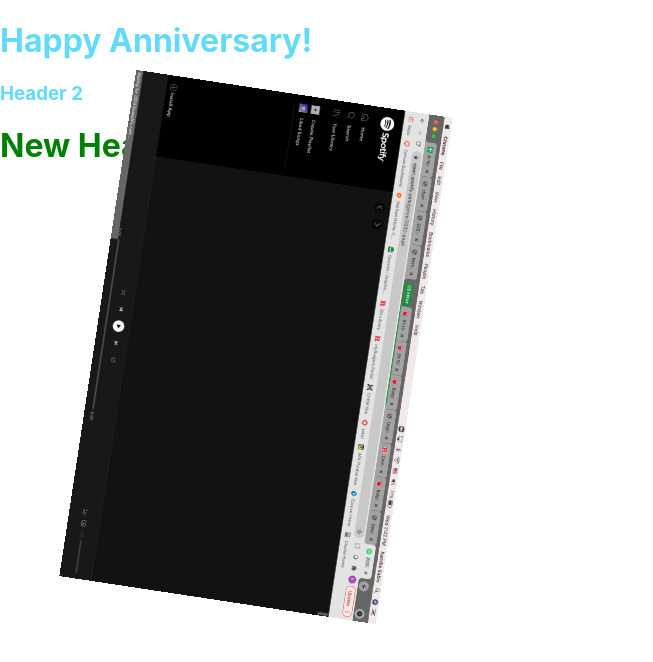
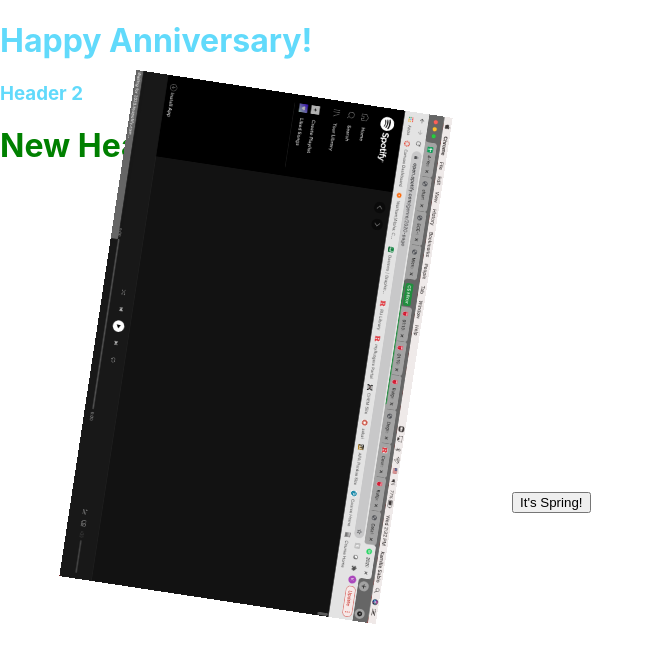
Before and after one commit to sabiokamille/anniversary-project, a React (Create React App) app: page / in a window 1280 px wide. Shown: the top 662 px of the page, without its empty margins (0-653 px from the left). Built offline with nearby package versions, Linux system fonts and the light colour scheme.

Commit message:
Rework for better examples and comments

```diff
--- a/src/App.js
+++ b/src/App.js
@@ -1,18 +1,28 @@
-import React from 'react';
+import React, {useState} from 'react';
 import './App.css';
-import picture from './images/picture.png'
 
-class App extends React.Component {
-  render() {
-    return (
-      <div>
-        <h1> Happy Anniversary! </h1>
-        <h3 class="obama"> Header 2 </h3>
-        <h1 id="rob"> New Header </h1>
-        <img src={picture} alt="picture" class="App-logo"/>
-      </div>
-    )
-  }
+import HomePage from './Components/HomePage/HomePage.js'
+import Spring from './Components/Spring/Spring.js'
+
+// React Hook "useState" cannot be called in a class component. React Hooks must be called in a React function component or a custom React Hook function
+
+function App() {
+  // Using state, we can control where the person goes next on the website. A simple example is below. We set the state to zero and render the HomePage
+  const [changePages, setChangePages] = useState(0)
+
+  return (
+    // Everything must be inside a container. For example: Everything below is inside a <div></div> container
+    <div>
+    {
+      // React doesn't really like if/else statements so a ternary operator is used instead. For more info: https://developer.mozilla.org/en-US/docs/Web/JavaScript/Reference/Operators/Conditional_Operator
+
+      // While the changePages state is zero, render the HomePage. If not, move on to Spring. setChangePages is passed to the HomePage component so you can change the state from there.
+      (changePages === 0) ?
+        <HomePage setChangePages={setChangePages} /> :
+        <Spring />
+    }
+    </div>
+  )
 }
 
 export default App
--- /dev/null
+++ b/src/Components/HomePage/HomePage.js
@@ -0,0 +1,24 @@
+import React from 'react';
+import picture from '../../images/picture.png'
+
+// Like before, React hooks can only be used in functions, so the nifty classes are almost obsolete.
+
+// The setChangePages is passed in as a prop. The "props" below is basically gathering everything you send to it. This makes it easy so you only have to change what you pass in one location (on the App page).
+function HomePage(props) {
+  // Then we create a variable for each prop we need. Make sure the name you set on the App page matches what you set below! Keeping everything the same name is the safest and easiest bet.
+  const { setChangePages } = props
+
+  return (
+    <div>
+      <h1> Happy Anniversary! </h1>
+      <h3 class="obama"> Header 2 </h3>
+      <h1 id="rob"> New Header </h1>
+      {/* WARNING: Redundant alt attribute. Screen-readers already announce `img` tags as an image. You don’t need to use the words `image`, `photo,` or `picture` (or any specified custom words) in the alt prop */}
+      <img src={picture} alt="your-face-is-redundant" class="App-logo"/>
+      {/* This button uses an onClick event to change the state of setChangePages. The onClick needs a function but we don't have to create a function. In the example below "()=>" is the function. */}
+      <button onClick={()=>setChangePages(1)}>It's Spring!</button>
+    </div>
+  )
+}
+
+export default HomePage
--- /dev/null
+++ b/src/Components/Spring/Spring.js
@@ -0,0 +1,17 @@
+import React from 'react';
+import picture from '../../images/picture.png'
+
+class Spring extends React.Component {
+  render() {
+    return (
+      <div>
+        <h1> Happy Anniversary! </h1>
+        <h3 class="obama"> I'M DIFFERENT </h3>
+        <h1 id="rob"> Spring is cool until the sneezing fits start </h1>
+        <img src={picture} alt="your-face-is-redundant" class="App-logo"/>
+      </div>
+    )
+  }
+}
+
+export default Spring
```
Also changed, not shown: 1 other file (tests, documents, lock files or other folders).
